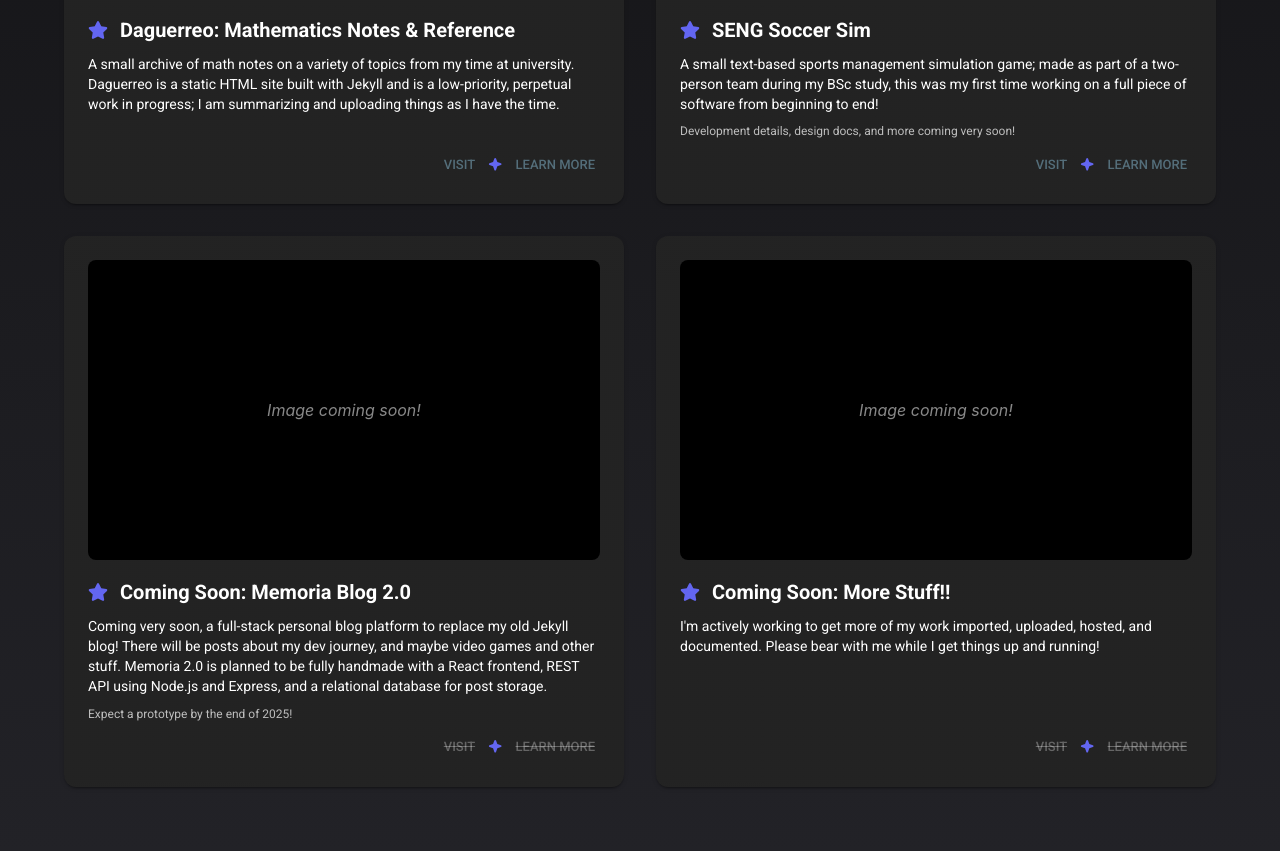
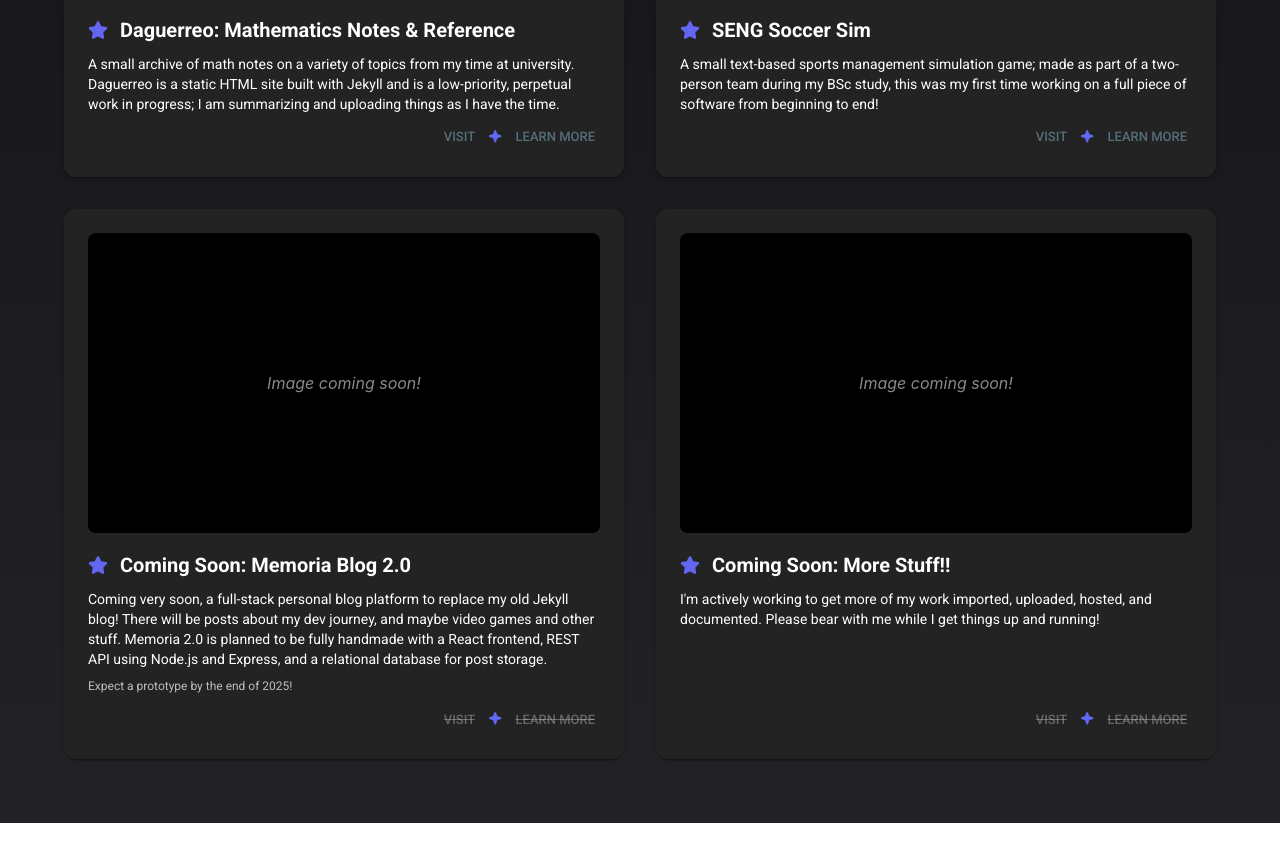
Before and after one commit to cosmo-memories/cosmo-memories.github.io, a React (Vite) app: page /projects in a window 1280 px wide. Shown: the part 1061-1912 px from the top of the page. After the commit the page ends 1884 px from the top, so only its background shows below. Built offline with nearby package versions, Linux system fonts and the light colour scheme.

Commit message:
remove wip text for soccersim

```diff
--- a/src/pages/Projects.tsx
+++ b/src/pages/Projects.tsx
@@ -41,8 +41,7 @@ const projectData: ProjectCardProps[] = [
     ],
     image: "/images/soccersim.png",
     description:
-      "A small text-based sports management simulation game; made as part of a two-person team during my BSc study, this was my first time working on a full piece of software from beginning to end!",
-    note: "Development details, design docs, and more coming very soon!"
+      "A small text-based sports management simulation game; made as part of a two-person team during my BSc study, this was my first time working on a full piece of software from beginning to end!"
   },
   {
     title: "Coming Soon: Memoria Blog 2.0",
```
